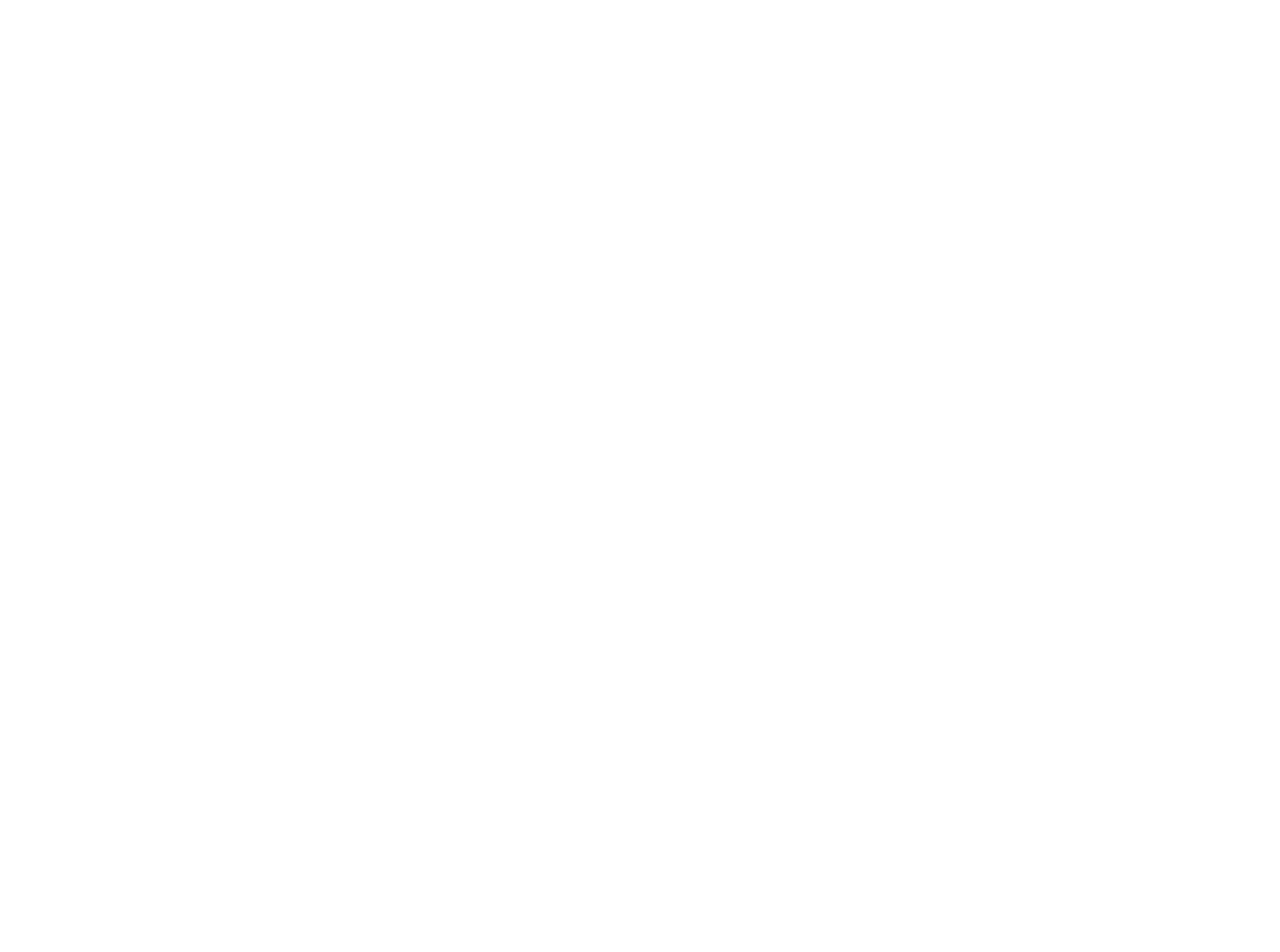
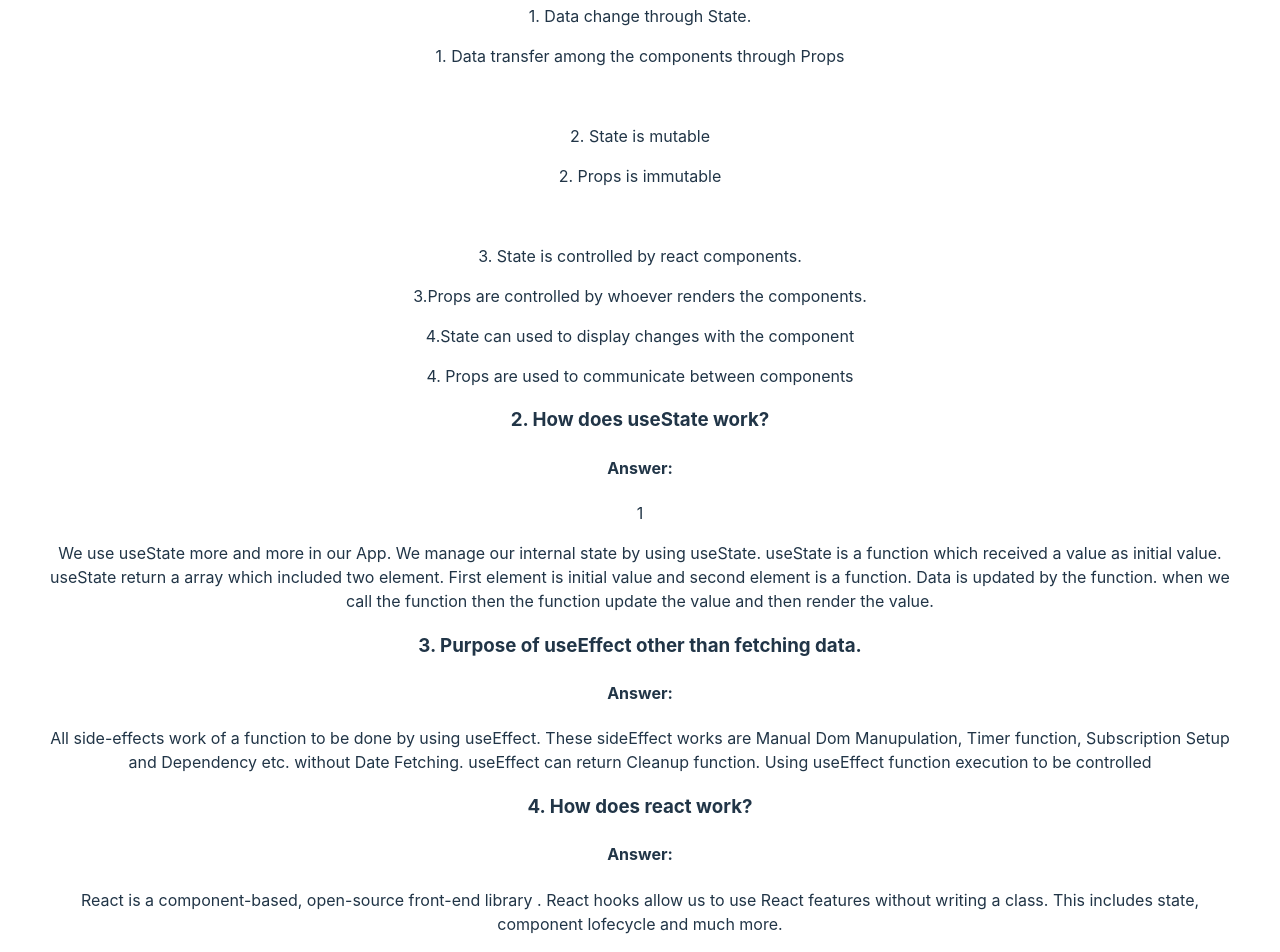
Before and after one commit to Iqubal905/knowledge-cafe, a React (Vite) app in the folder react-first-assignment/: page / in a window 1280 px wide. Shown: the part 3380-4332 px from the top of the page. Before the commit the page ends 3285 px from the top, so only its background shows below. Built offline with nearby package versions, Linux system fonts and the light colour scheme.

Commit message:
QuestionAdd

```diff
--- a/react-first-assignment/src/App.jsx
+++ b/react-first-assignment/src/App.jsx
@@ -6,15 +6,19 @@
 import Home from './computent/Home/Home'
 import { ToastContainer, toast } from 'react-toastify';
 import 'react-toastify/dist/ReactToastify.css';
+import BlogForAns from './computent/BlogForAns/BlogForAns'
 function App() {
   const [count, setCount] = useState(0)
 
   return (
     <div className="App">
+
       <Header></Header>
       <hr />
       <Home></Home>
+      <BlogForAns></BlogForAns>
       <ToastContainer></ToastContainer>
+
     </div>
   )
 }
--- /dev/null
+++ b/react-first-assignment/src/computent/BlogForAns/BlogForAns.jsx
@@ -0,0 +1,55 @@
+import React from 'react';
+
+const BlogForAns = () => {
+    return (
+        <div>
+
+
+           <div>
+           <h2>Question & Answer</h2>
+       <h3>1. What is the difference between props and state?</h3>
+       <p>1. Data change through State.</p>
+       <p>1. Data transfer among the components through Props</p>
+       <br />
+       <p>2. State is mutable</p>
+       <p>2. Props is immutable</p>
+       <br />
+       <p>3. State is controlled by react components.</p>
+       <p>3.Props are controlled by whoever renders the components. </p>
+       <p>4.State can used to display changes with the component</p>
+       <p>4. Props are used to communicate between components</p>
+           </div>
+
+
+           <div>
+<h3>2. How does useState work?</h3>
+<h4>Answer:</h4>
+1<p>We use useState more and more in our App. We manage our internal state by using useState.
+     useState is a function which received a value as initial value. useState return a array which included two element.
+     First element is initial value and second element is a function.
+     Data is updated by the function. when we call the function then the function update the value and then render the value. </p>
+           </div>
+
+<div>
+    <h3>3. Purpose of useEffect other than fetching data.</h3>
+    <h4>Answer:</h4>
+    <p> All side-effects work of a function to be done by using useEffect. These sideEffect works are Manual Dom Manupulation, Timer function, Subscription Setup and Dependency etc. without Date Fetching. useEffect can return Cleanup function. Using useEffect function execution to be controlled
+         </p>
+
+</div>
+<div>
+    <h3>4. How does react work?</h3>
+    <h4>Answer: </h4>
+    <p> React is a component-based, open-source front-end library . React hooks allow us to use React features without writing a class. This includes state, component lofecycle and much more.
+
+
+
+</p>.
+</div>
+
+
+        </div>
+    );
+};
+
+export default BlogForAns;
--- a/react-first-assignment/src/computent/Home/Home.jsx
+++ b/react-first-assignment/src/computent/Home/Home.jsx
@@ -4,6 +4,7 @@
 import './Home.css'
 import { ToastContainer, toast } from 'react-toastify';
 import BookmarksTitle from '../BookmarksTitle/BookmarksTitle';
+
 const Home = () => {
     const [blogs, setBlogs] =useState([]);
     const [time, setTime] = useState(0)
```
Also changed, not shown: react-first-assignment/src/computent/BlogForAns/BlogForAns.css (added).
